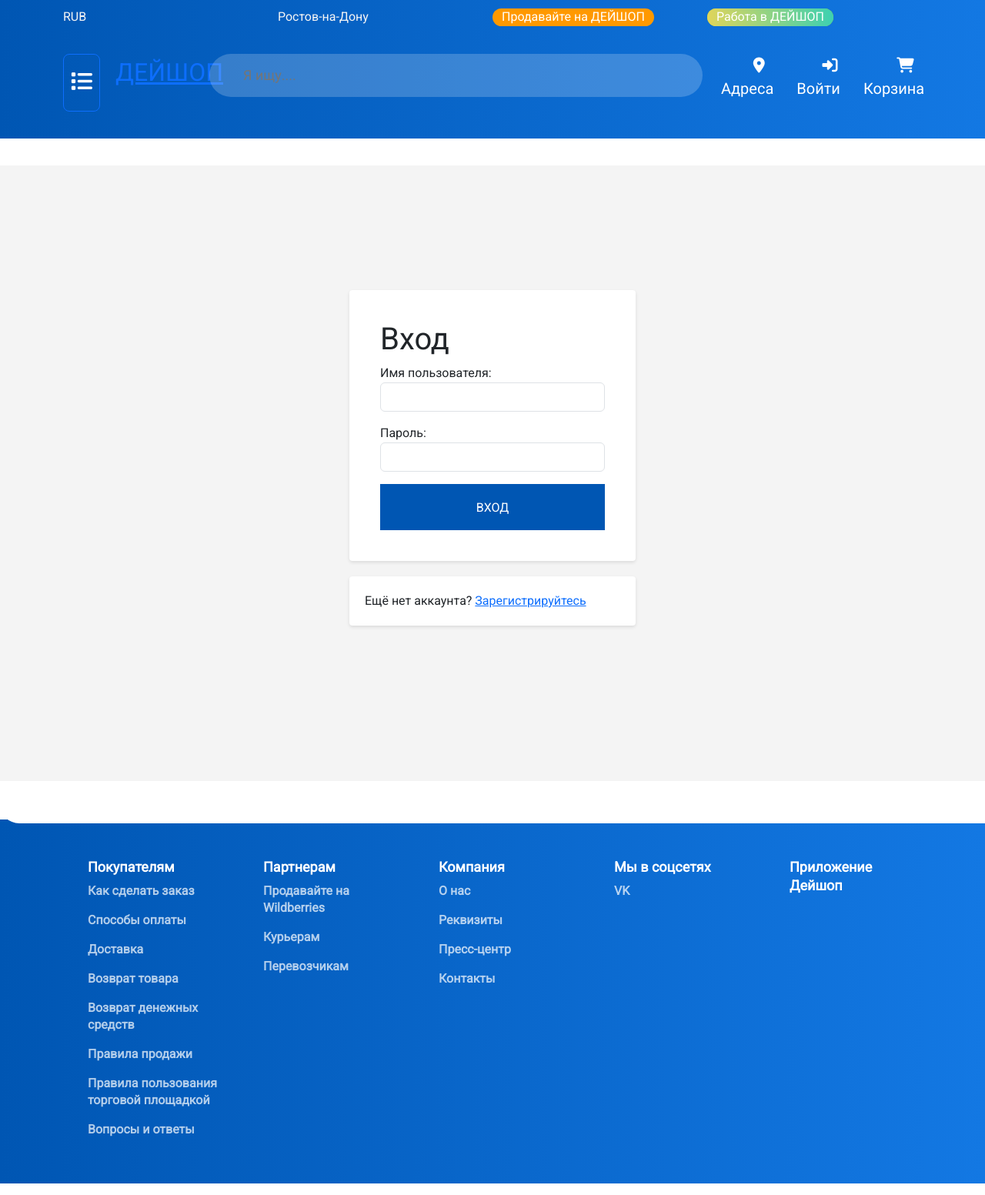
After one commit to tamirlan1919/marketplace, a Django app: page /login/ in a window 1280 px wide. The commit adds this page. Shown: the whole page at 77% size. Run offline with Django 4.2, Linux system fonts and the light colour scheme; a map, chart or similar area stays blank; some libraries are stand-ins or nearby versions.

Commit message:
add login,register

```diff
--- /dev/null
+++ b/app/forms.py
@@ -0,0 +1,23 @@
+from django import forms
+import re
+from django.core.exceptions import ValidationError
+from django.contrib.auth.forms import UserCreationForm, AuthenticationForm
+from django.contrib.auth.models import User
+
+
+class UserLoginForm(AuthenticationForm):
+    username = forms.CharField(label="Имя пользователя", widget=forms.TextInput(attrs={'class': 'form-control'}))
+    password = forms.CharField(label="Пароль", widget=forms.PasswordInput(attrs={'class': 'form-control'}))
+
+
+class UserRegisterForm(UserCreationForm):
+    username = forms.CharField(label="Имя пользователя", widget=forms.TextInput(attrs={'class': 'form-control'}))
+    password1 = forms.CharField(label="Пароль", widget=forms.PasswordInput(attrs={'class': 'form-control'}))
+    password2 = forms.CharField(label="Подтверждение пароля", widget=forms.PasswordInput(attrs={'class': 'form-control'}))
+    email = forms.EmailField(label="E-mail", widget=forms.EmailInput(attrs={'class': 'form-control'}))
+    # first_name = forms.CharField(label="Имя", widget=forms.TextInput(attrs={'class': 'form-control'}))
+    # last_name = forms.CharField(label="Фамилия", widget=forms.TextInput(attrs={'class': 'form-control'}))
+
+    class Meta:
+        model = User
+        fields = ('username', 'email', 'password1', 'password2')
--- a/app/models.py
+++ b/app/models.py
@@ -11,6 +11,8 @@ class User(AbstractUser):
 
 class UserProfile(models.Model):
     user = models.OneToOneField('User',on_delete=models.CASCADE)
+    phone_number = models.CharField(max_length=20,null=True)
+    verification_code = models.CharField(max_length=6, null=True, blank=True)
     user_picture = models.ImageField('Изображения пользователя',upload_to='profile_pictures/')
     contact_info = models.CharField('Контактная информация',max_length=100)
     notification_settings = models.BooleanField('Уведомления',default=True)
--- a/app/static/app/css/style.css
+++ b/app/static/app/css/style.css
@@ -640,3 +640,197 @@ html,body{
 .questions{
     display: none;
 }
+
+.wrap-login{
+
+
+    height: 100%;
+
+}
+.wrap-login .log{
+    text-align: center;
+    max-width: 360px;
+    max-height: 328px;
+    padding: 40px;
+    border-radius: 20px;
+    box-shadow: 0 0 20px rgba(0,0,0,.1);
+    margin: auto auto;
+}
+.wrap-login label{
+    font-size: 14px;
+    line-height: 20px;
+    color: #868695;
+    position: relative;
+    padding-left: 22px;
+    margin-top: 24px;
+}
+.wrap-login h2{
+    font-size: 24px;
+    line-height: 32px;
+    margin-bottom: 24px;
+}
+.login .wr{
+    height: 70vh;
+}
+
+.sec-reg .reg  {
+    z-index: 2222;
+}
+
+.sec-login .log{
+    z-index: 2222;
+
+}
+
+.sec-reg .pt{
+
+    position: absolute;
+    left: 0;
+}
+
+.sec-login .pt{
+     position: absolute;
+    left: 0;
+}
+
+.sec-reg-wrapper{
+    z-index: 2222;
+    min-height: 95vh;
+    align-items: center;
+    display: flex;
+    flex-direction: column;
+    justify-content: center;
+}
+
+.sec-log-wrapper{
+        z-index: 2222;
+    min-height: 95vh;
+    align-items: center;
+    display: flex;
+    flex-direction: column;
+    justify-content: center;
+}
+.sec-login .footer{
+    background-color: white;
+
+    margin: 0 auto;
+    margin-top: 20px;
+    background: #fff;
+    box-shadow: 0 2px 4px 0 rgb(0 0 0 / 10%);
+    border-radius: 4px;
+
+    padding: 20px;
+    box-sizing: border-box;
+}
+
+.sec-reg .footer{
+        background-color: white;
+
+    margin: 0 auto;
+    margin-top: 20px;
+    background: #fff;
+    box-shadow: 0 2px 4px 0 rgb(0 0 0 / 10%);
+    border-radius: 4px;
+
+    padding: 20px;
+    box-sizing: border-box;
+}
+.sec-login{
+    margin-top: 50px;
+}
+
+.sec-login form{
+    margin-top: 50px;
+
+    margin: 0 auto;
+}
+
+.sec-login button{
+    margin-right: 5px;
+    -ms-flex-pack: center;
+    justify-content: center;
+    -ms-flex-align: center;
+    align-items: center;
+    padding-top: 2px;
+    width: 100%;
+    min-height: 60px;
+    font-size: 16px;
+    line-height: 1.3125;
+    font-weight: 400;
+    text-transform: uppercase;
+    color: #fff;
+    background-color: #0056B3;
+    transition: .3s;
+    cursor: pointer;
+    border: none;
+}
+
+.sec-reg , .sec-login{
+    height: 100vh;
+    background-color: #F4F4F4;
+}
+
+.sec-reg-wrapper , .sec-log-wrapper {
+
+    vertical-align: center;
+}
+
+.sec-reg .reg-info , .sec-login .log-info{
+
+    max-width: 460px;
+
+    background: #fff;
+    box-shadow: 0 2px 4px 0 rgb(0 0 0 / 10%);
+    border-radius: 4px;
+    margin: 0 auto;
+    padding: 40px;
+    box-sizing: border-box;
+}
+
+
+.sec-reg form{
+        margin-top: 50px;
+
+    margin: 0 auto;
+}
+
+.sec-reg button{
+        margin-right: 5px;
+    -ms-flex-pack: center;
+    justify-content: center;
+    -ms-flex-align: center;
+    align-items: center;
+    padding-top: 2px;
+    width: 100%;
+    min-height: 60px;
+    font-size: 16px;
+    line-height: 1.3125;
+    font-weight: 400;
+    text-transform: uppercase;
+    color: #fff;
+    background-color: #0056B3;
+    transition: .3s;
+    cursor: pointer;
+    border: none;
+}
+
+.top input{
+    cursor: pointer;
+    font-weight: 300;
+    color: #868686;
+
+    padding-left: 3.3333333333rem;
+    padding-right: 3.3333333333rem;
+    height: 3.3333333333rem;
+    border: 0.1333333333rem solid #f1f1f1;
+    border-radius: 0;
+    width: 100%;
+    transition: border-color .1s,box-shadow .1s;
+    font-size: 1.1333333333rem;
+    line-height: 1.6rem;
+    background-color: #fff;
+}
+
+.top .search{
+    display: flex;
+}
--- a/app/templates/index.html
+++ b/app/templates/index.html
@@ -93,7 +93,7 @@
                             <a href=""><i class="fa-solid fa-location-dot"></i><br>Адреса</a>
                         </div>
                         <div>
-                            <a href=""><i class="fa-solid fa-right-to-bracket"></i><br>Войти</a>
+                            <a href="{% url 'login' %}"><i class="fa-solid fa-right-to-bracket"></i><br>Войти</a>
                         </div>
                         <div>
                             <a href=""><i class="fa-solid fa-cart-shopping"></i><br>Корзина</a>
--- /dev/null
+++ b/app/templates/login.html
@@ -0,0 +1,31 @@
+{% extends "index.html" %}
+
+
+{% block content %}
+
+<section class="section-block sec-login">
+    <div class="pt">
+        <canvas id="stars"></canvas>
+    </div>
+<div class="sec-log-wrapper">
+<div class="container log">
+    <div class="log-info col-xl-4 col-lg-5 col-md-6 col-sm-12">
+          <h1>Вход</h1>
+
+          <form method="post">
+          {% csrf_token %}
+          {{ form.as_p }}
+          <button type="submit" class="btn-block-info">Вход</button>
+          </form>
+    </div>
+           <div class="footer col-xl-4 col-lg-5 col-md-6 col-sm-12">
+        <div class="shadow-box shadow-box_additionals">
+  <span class="form-additional-message">Ещё нет аккаунта?&nbsp;<a href="{% url 'register' %}" class="form-additional-message__link">Зарегистрируйтесь</a></span>
+</div>
+    </div>
+</div>
+    </div>
+</section>
+
+
+{% endblock %}
--- a/app/views.py
+++ b/app/views.py
@@ -1,5 +1,9 @@
 from django.shortcuts import render,get_object_or_404
 from app.models import Category,Product,Review,Question
+from .forms import UserRegisterForm,UserLoginForm
+from django.contrib.auth import login,logout,authenticate
+from django.shortcuts import redirect
+from django.contrib import messages
 # Create your views here.
 
 
@@ -31,3 +35,34 @@ def show_sub_tovar(request,id_clothes:int):
     return render(request,'sub_tovar.html',{'tovar':tovar,'tovars':tovars,'reviews':reviews,
                                             'len':len(reviews), 'quest':questions,
                                             'len_quest':len(questions)})
+
+
+
+def register(request):
+    if request.method == 'POST':
+        form = UserRegisterForm(request.POST)
+        if form.is_valid():
+            user = form.save()
+            login(request, user)
+            messages.success(request, 'Вы успешно зарегистрировались')
+            return redirect('home')
+        else:
+            messages.error(request, 'Ошибка регистрации')
+    else:
+        form = UserRegisterForm()
+    return render(request, 'register.html', {'form':form})
+
+def user_logout(request):
+    logout(request)
+    return redirect('home')
+
+def user_login(request):
+    if request.method == 'POST':
+        form = UserLoginForm(data=request.POST)
+        if form.is_valid():
+            user = form.get_user()
+            login(request, user)
+            return redirect('home')
+    else:
+        form = UserLoginForm()
+    return render(request, 'login.html', {'form':form})
--- a/market/settings.py
+++ b/market/settings.py
@@ -38,6 +38,8 @@ INSTALLED_APPS = [
     'django.contrib.messages',
     'django.contrib.staticfiles',
     'app',
+    'rest_framework',
+    'djoser'
 ]
 
 MIDDLEWARE = [
--- a/market/urls.py
+++ b/market/urls.py
@@ -24,7 +24,11 @@ urlpatterns = [
     path('admin/', admin.site.urls),
     path('', views.index, name='main' ),
     path('clothes/<int:id_clothes>/',views.show_sub_tovar,name = 'show_tovar'),
-    path('products/<int:cat_id>/', views.products_by_category_view, name='products_by_category')
+    path('products/<int:cat_id>/', views.products_by_category_view, name='products_by_category'),
+    path('login/',views.user_login,name='login'),
+    path('register/', views.register, name='register'),
+    path('logout/', views.user_logout, name='logout'),
+
 ]
 
 if settings.DEBUG:
```
Also changed, not shown: app/templates/faq/politika.html (added, +7 -0 lines), app/templates/register.html (added, +31 -0 lines), app/migrations/0023_userprofile_phone_number_and_more.py (added), db.sqlite3.
